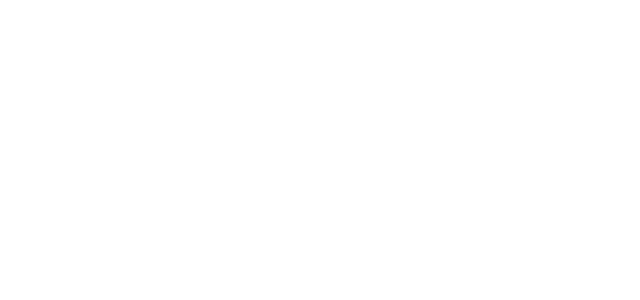
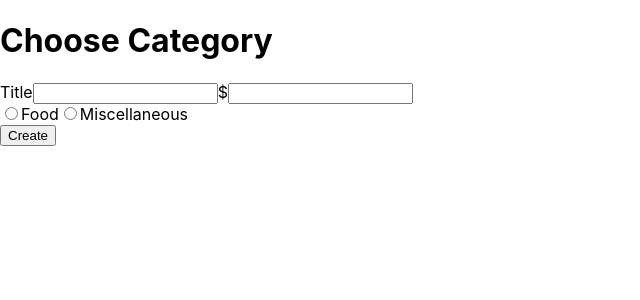
Before and after one commit to justin-atri/React_Training, a React (Create React App) app: page /create in a window 1280 px wide. Before the commit this address had no page. Shown: the top 300 px of the page, without its empty margins (0-640 px from the left). Built offline with nearby package versions, Linux system fonts and the light colour scheme.

Commit message:
feat(training): React Demo
Create feature: Add new item to existing table. Include radio button feature for category picker.

[ICTRAINING-1242]

```diff
--- /dev/null
+++ b/db.json
@@ -0,0 +1,19 @@
+{
+  "posts": [
+    {
+      "id": 1,
+      "title": "json-server",
+      "author": "typicode"
+    }
+  ],
+  "comments": [
+    {
+      "id": 1,
+      "body": "some comment",
+      "postId": 1
+    }
+  ],
+  "profile": {
+    "name": "typicode"
+  }
+}
--- a/package.json
+++ b/package.json
@@ -7,6 +7,8 @@
     "@testing-library/jest-dom": "^5.16.5",
     "@testing-library/react": "^13.4.0",
     "@testing-library/user-event": "^13.5.0",
+    "axios": "^0.27.2",
+    "json-server": "^0.17.0",
     "react": "^18.2.0",
     "react-dom": "^18.2.0",
     "react-router-dom": "^6.4.1",
--- a/src/App.js
+++ b/src/App.js
@@ -1,4 +1,5 @@
 import { BrowserRouter, Route, Routes } from "react-router-dom";
+import CreatePage from "./pages/CreatePage";
 import LandingPage from "./pages/LandingPage";
 import TablePage from "./pages/TablePage";
 
@@ -8,6 +9,7 @@
       <Routes>
         <Route path="/" element={<LandingPage />} />
         <Route path="/table" element={<TablePage />} />
+        <Route path="/create" element={<CreatePage />} />
       </Routes>
     </BrowserRouter>
   );
--- a/src/components/Table.js
+++ b/src/components/Table.js
@@ -5,17 +5,16 @@
   useReactTable,
 } from "@tanstack/react-table";
 import React, { useState } from "react";
-import { useNavigate } from "react-router-dom";
 
-const Table = ({ tableData }) => {
-  const [data, setData] = useState([...tableData.data]);
+const Table = ({ tableData, category }) => {
+  const [data] = useState([...tableData]);
 
   const columnHelper = createColumnHelper();
 
   const columns = [
     columnHelper.group({
-      id: () => <span>{tableData.category}</span>,
-      header: () => <span>{tableData.category}</span>,
+      id: () => <span>{category}</span>,
+      header: () => <span>{category}</span>,
       columns: [
         columnHelper.accessor("title", { header: null, size: 150 }),
         columnHelper.accessor("amount", { header: null, size: 60 }),
@@ -28,12 +27,6 @@
     columns,
     getCoreRowModel: getCoreRowModel(),
   });
-
-  const navigate = useNavigate();
-
-  const editHandler = () => {
-    navigate("/edit");
-  };
 
   return (
     <React.Fragment>
--- a/src/data/mock-data.js
+++ /dev/null
@@ -1,55 +0,0 @@
-export const mockData = [
-  {
-    id: "food-data",
-    type: "negative",
-    category: "Food",
-    data: [
-      {
-        title: "starbucks",
-        amount: "4.75",
-      },
-      {
-        title: "Pho Cha Dao",
-        amount: "8.64",
-      },
-      {
-        title: "85 Degree",
-        amount: "16.58",
-      },
-    ],
-  },
-  {
-    id: "misc-data",
-    type: "negative",
-    category: "Miscellaneous",
-    data: [
-      {
-        title: "Body wash",
-        amount: "10.25",
-      },
-      {
-        title: "Pegboard",
-        amount: "30.26",
-      },
-      {
-        title: "iPhone",
-        amount: "395.12",
-      },
-    ],
-  },
-  {
-    id: "income-data",
-    type: "positive",
-    category: "Income",
-    data: [
-      {
-        title: "Venmo",
-        amount: "56.43",
-      },
-      {
-        title: "Amazon Giftcard",
-        amount: "50.64",
-      },
-    ],
-  },
-];
--- /dev/null
+++ b/src/pages/CreatePage.js
@@ -0,0 +1,87 @@
+import React, { useState } from "react";
+import axios from "axios";
+import { useNavigate } from "react-router-dom";
+
+const CreatePage = () => {
+  const [category, setCategory] = useState("Choose Category");
+
+  const navigate = useNavigate();
+
+  const createSubmitHandler = (e) => {
+    e.preventDefault();
+
+    let title = e.target.title.value;
+    let amount = e.target.amount.value;
+    let category = e.target.category.value;
+
+    const createNewItem = {
+      title: title,
+      amount: amount,
+      category: category,
+    };
+
+    try {
+      axios
+        .post(`http://localhost:8000/${category}`, {
+          ...createNewItem,
+        })
+        .then((res) => {
+          console.log(res);
+        });
+    } catch (error) {
+      // Catch error of axios request
+      console.log(error);
+    }
+
+    navigate("/table");
+
+    console.log(createNewItem);
+  };
+
+  const categoryHandler = (e) => {
+    setCategory(e.target.id);
+  };
+
+  return (
+    <React.Fragment>
+      <h1>{category}</h1>
+      <form onSubmit={createSubmitHandler}>
+        <label htmlFor="title">
+          Title
+          <input type="text" id="title" name="title" required />
+        </label>
+        <label htmlFor="amount">
+          $
+          <input type="number" id="amount" name="amount" step="0.01" required />
+        </label>
+        <div>
+          <label htmlFor="Food">
+            <input
+              type="radio"
+              name="category"
+              id="Food"
+              value="food"
+              onClick={categoryHandler}
+              required
+            />
+            Food
+          </label>
+          <label htmlFor="Miscellaneous">
+            <input
+              type="radio"
+              name="category"
+              id="Miscellaneous"
+              value="misc"
+              onClick={categoryHandler}
+              required
+            />
+            Miscellaneous
+          </label>
+        </div>
+        <button>Create</button>
+      </form>
+    </React.Fragment>
+  );
+};
+
+export default CreatePage;
--- a/src/pages/TablePage.js
+++ b/src/pages/TablePage.js
@@ -1,16 +1,40 @@
-import React from "react";
+import React, { useEffect, useState } from "react";
+import axios from "axios";
+import { useNavigate } from "react-router-dom";
 import Table from "../components/Table";
 
-import { mockData } from "../data/mock-data";
+const TablePage = () => {
+  const [loadedTable, setLoadedTable] = useState();
 
-const TablePage = () => {
+  // Load table data on mount
+  useEffect(() => {
+    const fetchData = async () => {
+      try {
+        const response = await axios.get("http://localhost:8000/misc");
+
+        const tableData = response.data;
+
+        setLoadedTable(tableData);
+      } catch (error) {}
+    };
+
+    fetchData();
+  }, []);
+
+  const navigate = useNavigate();
+
+  const createHandler = () => {
+    navigate("/create");
+  };
+
   return (
     <React.Fragment>
-      {mockData.map((tableData) => (
-        <div key={tableData.id}>
-          <Table tableData={tableData} />
-        </div>
-      ))}
+      <button onClick={createHandler}>+</button>
+
+      {/* Only render Table when loadedTable exist */}
+      {loadedTable && (
+        <Table tableData={loadedTable} category="Miscellaneous" />
+      )}
     </React.Fragment>
   );
 };
```
Also changed, not shown: src/data/db.json (added, +78 -0 lines), 1 other file (tests, documents, lock files or other folders).
